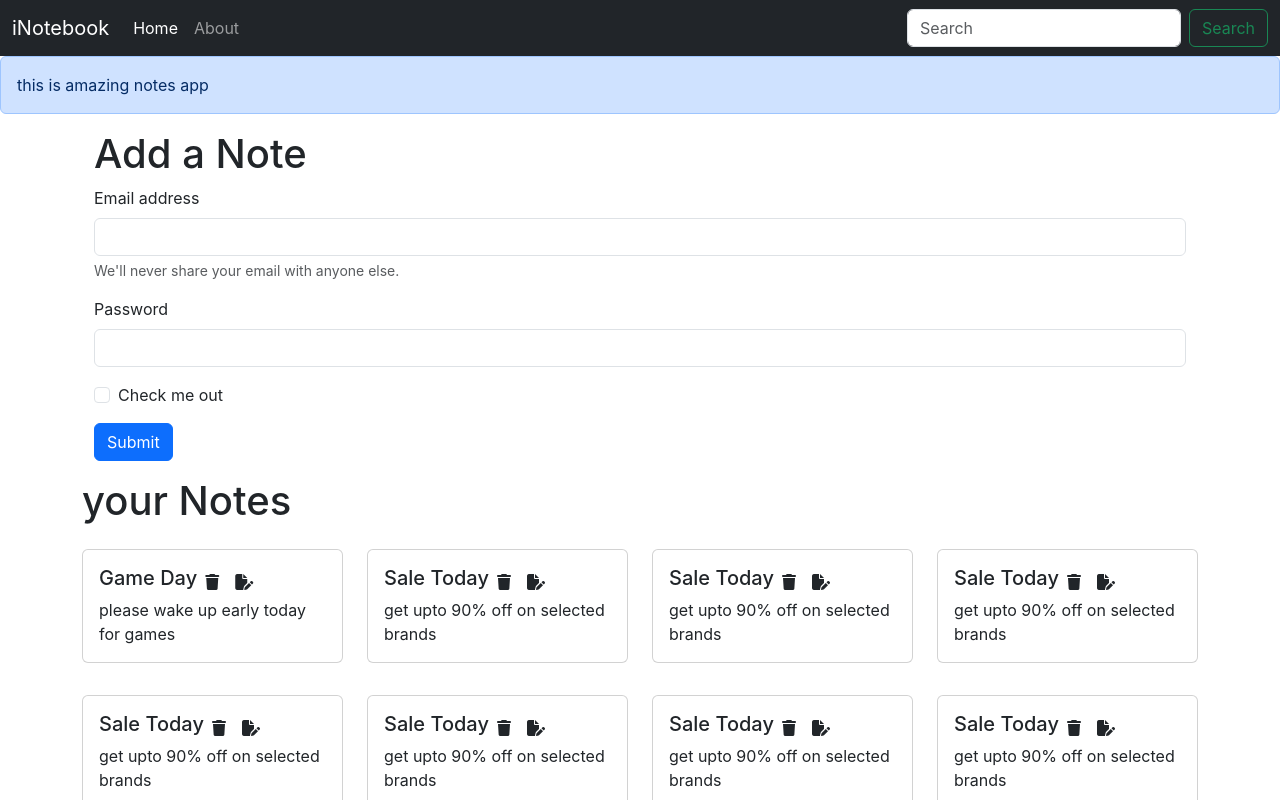
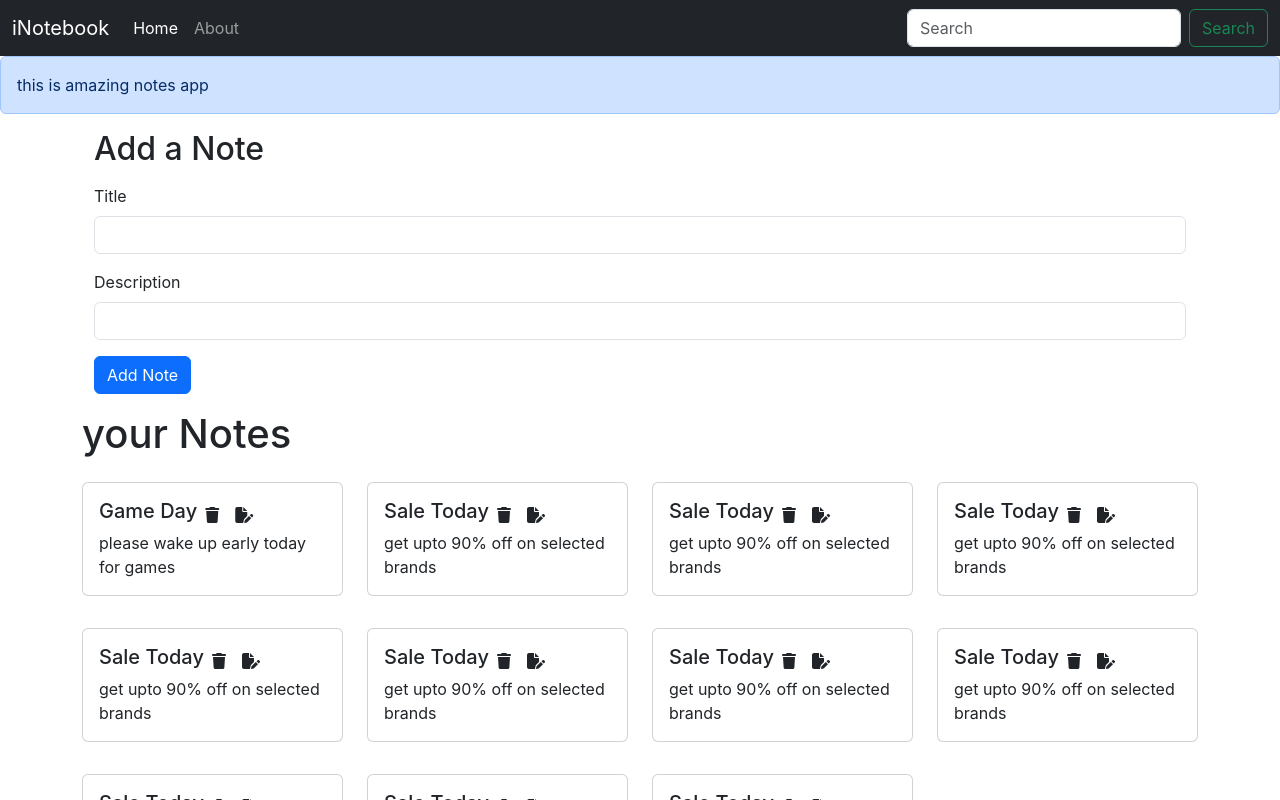
Before and after one commit to ManojBinwal/inotebook, a React (Create React App) app: page / in a window 1280 px wide. Shown: the top 800 px of the page. Built offline with nearby package versions, Linux system fonts and the light colour scheme; the HTML template or start-up script is replaced by a standard one.

Commit message:
added add note  / delete note function

```diff
--- /dev/null
+++ b/src/components/AddNote.js
@@ -0,0 +1,40 @@
+import React, { useContext, useState } from 'react'
+import noteContext from "../context/notes/noteContext"
+
+const AddNote = () => {
+    const context = useContext(noteContext);
+    const { addNote } = context;
+
+    const [note, setNote] = useState({ title: "", description: "", tag: "default" })
+
+    const handleClick = (e) => {
+        e.preventDefault();
+        addNote(note.title, note.description, note.tag);
+    }
+
+    const onChange = (e) => {
+        setNote({ ...note, [e.target.name]: e.target.value })
+    }
+    return (
+        <div className="container my-3">
+            <h2>Add a Note</h2>
+            <form className="my-3">
+                <div className="mb-3">
+                    <label htmlFor="title" className="form-label">Title</label>
+                    <input type="text" className="form-control" id="title" name="title" aria-describedby="emailHelp" onChange={onChange} />
+                </div>
+                <div className="mb-3">
+                    <label htmlFor="description" className="form-label">Description</label>
+                    <input type="text" className="form-control" id="description" name="description" onChange={onChange} />
+                </div>
+                {/* <div className="mb-3 form-check">
+                    <input type="checkbox" className="form-check-input" id="exampleCheck1" />
+                    <label className="form-check-label" htmlFor="exampleCheck1">Check me out</label>
+                </div> */}
+                <button type="submit" className="btn btn-primary" onClick={handleClick}>Add Note</button>
+            </form>
+        </div>
+    )
+}
+
+export default AddNote
--- a/src/components/Alert.js
+++ b/src/components/Alert.js
@@ -3,7 +3,7 @@ import React from 'react'
 const Alert = (porps) => {
     return (
         <div>
-            <div class="alert alert-primary" role="alert">
+            <div className="alert alert-primary" role="alert">
                {porps.message}
             </div>
         </div>
--- a/src/components/Home.js
+++ b/src/components/Home.js
@@ -6,25 +6,7 @@ import Notes from './Notes';
 const Home = () => {
   return (
     <div>
-      <div className="container my-3">
-        <h1>Add a Note</h1>
-        <form>
-          <div className="mb-3">
-            <label htmlFor="exampleInputEmail1" className="form-label">Email address</label>
-            <input type="email" className="form-control" id="exampleInputEmail1" aria-describedby="emailHelp" />
-            <div id="emailHelp" className="form-text">We'll never share your email with anyone else.</div>
-          </div>
-          <div className="mb-3">
-            <label htmlFor="exampleInputPassword1" className="form-label">Password</label>
-            <input type="password" className="form-control" id="exampleInputPassword1" />
-          </div>
-          <div className="mb-3 form-check">
-            <input type="checkbox" className="form-check-input" id="exampleCheck1" />
-            <label className="form-check-label" htmlFor="exampleCheck1">Check me out</label>
-          </div>
-          <button type="submit" className="btn btn-primary">Submit</button>
-        </form>
-      </div>
+
      <Notes />
     </div>
   )
--- a/src/components/Navbar.js
+++ b/src/components/Navbar.js
@@ -1,4 +1,4 @@
-import React, { useEffect } from 'react'
+import React from 'react'
 import { Link , useLocation} from 'react-router-dom'
 
 
@@ -6,10 +6,6 @@ import { Link , useLocation} from 'react-router-dom'
 const Navbar = () => {
 
   let location = useLocation();
-  useEffect(() => {
-    // Google Analytics
-    console.log(location)
-  }, [location]);
 
   return (
     <div>
--- a/src/components/NoteItem.js
+++ b/src/components/NoteItem.js
@@ -1,12 +1,16 @@
-import React from 'react'
+import React, { useContext } from 'react'
+import noteContext from '../context/notes/noteContext';
 
 const NoteItem = (props) => {
+    const context = useContext(noteContext)
+    const { deleteNote } = context
     const { notes } = props;
     return (
         <div className="col-md-3">
             <div className="card my-3" >
                 <div className="card-body">
-                    <div className="d-flex align-items-center"> <h5 className="card-title">{notes.title}</h5>  <i className="fa-solid fa-trash mx-2"></i>
+                    <div className="d-flex align-items-center"> <h5 className="card-title">{notes.title}</h5>
+                        <i className="fa-solid fa-trash mx-2" onClick={() => { deleteNote(notes._id) }}></i>
                         <i className="fa-solid fa-file-pen mx-2"></i></div>
 
                     <p className="card-text"> {notes.description}</p>
--- a/src/components/Notes.js
+++ b/src/components/Notes.js
@@ -1,20 +1,23 @@
 import React, { useContext } from 'react'
 import noteContext from '../context/notes/noteContext';
 import NoteItem from './NoteItem';
+import AddNote from './AddNote';
 
 
 
 const Notes = () => {
     const context = useContext(noteContext);
-    const { notes, setNotes } = context
+    const { notes, addNote } = context;
     return (
+        <>
+            <AddNote />
             <div className=" row my-3">
                 <h1>your Notes</h1>
                 {notes.map((notes) => {
                     return <NoteItem key={notes._id} notes={notes} />;
                 })}
             </div>
-
+        </>
     )
 }
 
--- a/src/context/notes/NoteState.js
+++ b/src/context/notes/NoteState.js
@@ -104,11 +104,37 @@ const NoteState = (props) => {
             "__v": 0
         }
     ]
+    const [notes, setNotes] = useState(notesInitial)
+    // Add a Note
+    const addNote = (title, description, tag) => {
+        // TODO: API Call
+        console.log("Adding a new note")
+        const note = {
+            "_id": "61322f119553781a8ca8d0e08",
+            "user": "6131dc5e3e4037cd4734a0664",
+            "title": title,
+            "description": description,
+            "tag": tag,
+            "date": "2021-09-03T14:20:09.668Z",
+            "__v": 0
+        };
+        setNotes(notes.concat(note))
+    }
 
-    const [notes, setNotes] = useState(notesInitial)
+    // Delete a Note
+    const deleteNote = (id) => {
+        console.log("deleting the note with the note id" + id)
+        const newNotes = notes.filter((notes) => { return notes._id !== id })
+        setNotes(newNotes)
+
+    }
+    // Edit a Note
+    const editNote = () => {
+
+    }
 
     return (
-        <NoteContext.Provider value={{ notes }}>
+        <NoteContext.Provider value={{ notes, addNote, deleteNote, editNote }}>
             {props.children}
         </NoteContext.Provider>
     )
```
Lines whose indentation alone changed are shown as unchanged.
